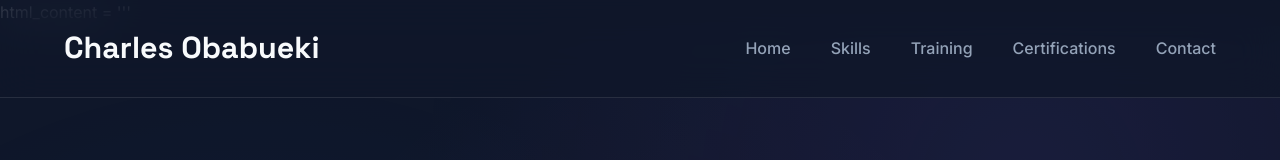
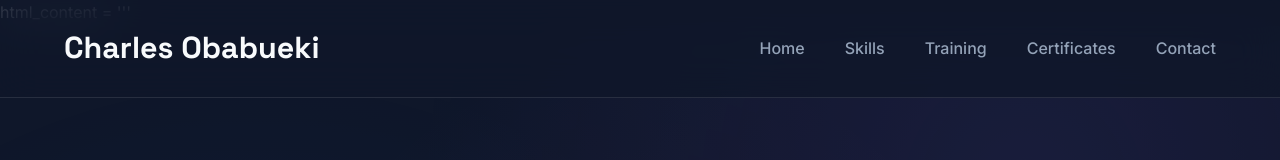
Before and after one commit to cobabueki/charlesobabuekiportfolio1, a plain HTML site: page index.html in a window 1280 px wide. Shown: the top 160 px of the page. Drawn offline with Linux system fonts and the light colour scheme.

```diff
--- a/index.html
+++ b/index.html
@@ -666,7 +666,7 @@ html_content = '''<!DOCTYPE html>
             <li><a href="#home">Home</a></li>
             <li><a href="#skills">Skills</a></li>
             <li><a href="#training">Training</a></li>
-            <li><a href="#certifications">Certifications</a></li>
+            <li><a href="#certifications">Certificates</a></li>
             <li><a href="#contact">Contact</a></li>
         </ul>
     </nav>
```
